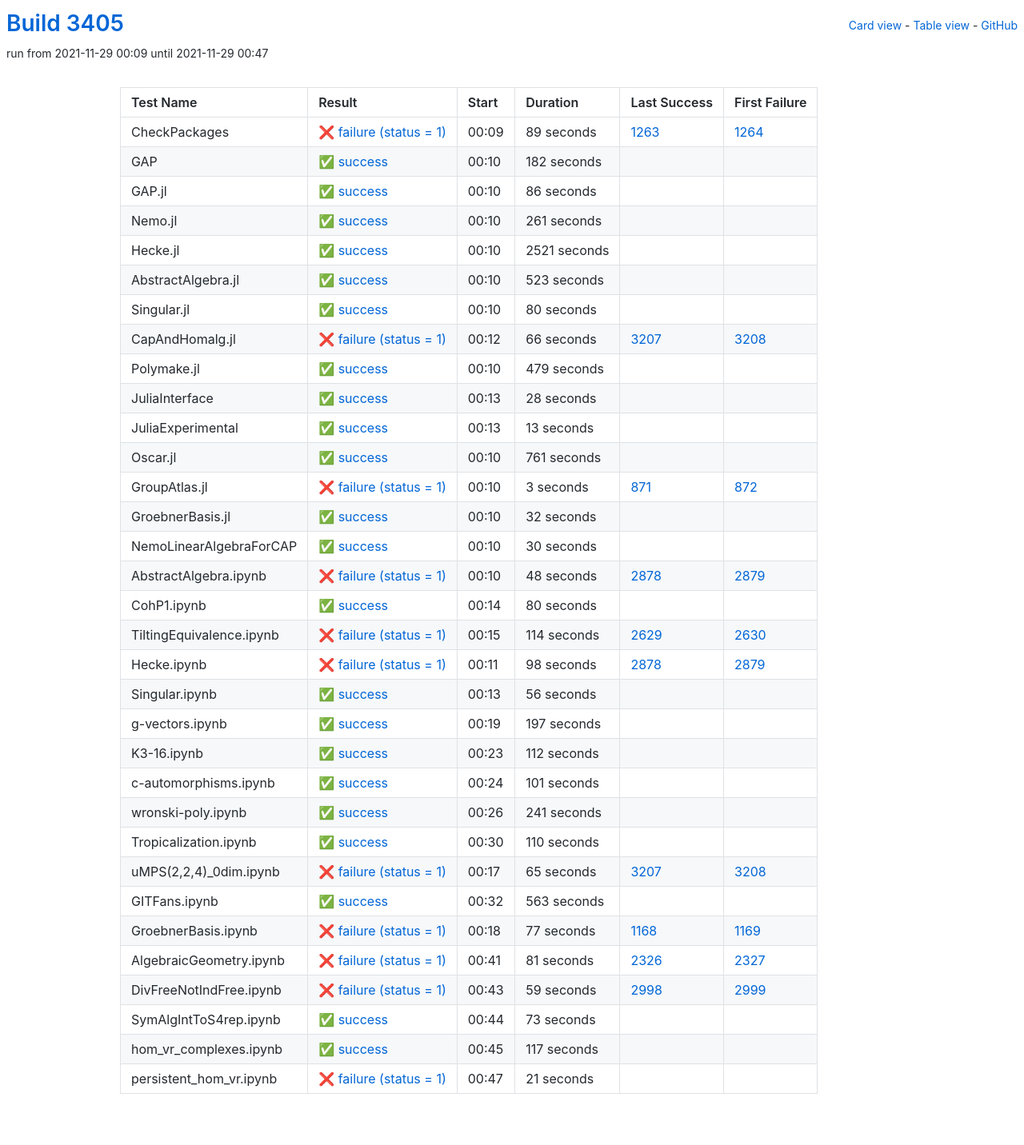
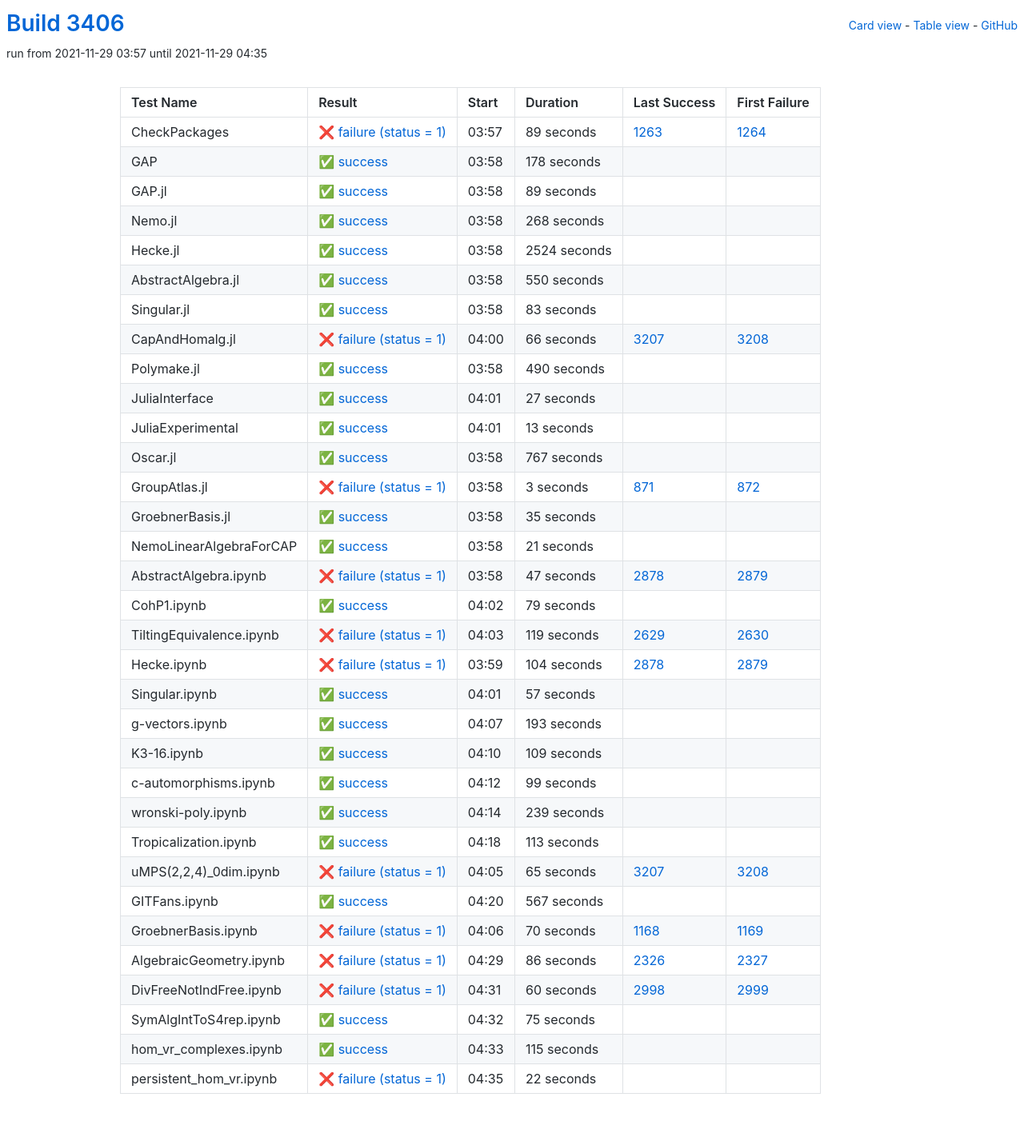
Before and after one commit to oscar-system/oscar-ci-status-stable, a Jekyll site: the page built from table.html, in a window 1280 px wide. Shown: the whole page at 80% size. Built offline with Jekyll 4.4.1, drawn with Linux system fonts in a browser that asks for light colours.

Commit message:
Build #3406

```diff
--- a/_data/ci.yml
+++ b/_data/ci.yml
@@ -1,6 +1,6 @@
 ---
-build: 3405
-build_url: https://oscarci.mathematik.uni-kl.de/job/oscar-stable/3405/
+build: 3406
+build_url: https://oscarci.mathematik.uni-kl.de/job/oscar-stable/3406/
 job: oscar-stable
 organization: oscar-system
 repo: oscar-ci-status-stable
@@ -8,8 +8,8 @@ repourl: https://github.com/oscar-system/oscar-ci-status-stable
 tests:
 - name: CheckPackages
   id: checkpackages
-  log: https://oscarci.mathematik.uni-kl.de/job/oscar-stable/3405/artifact/logs/build-3405/CheckPackages.log
-  start: 2021-11-29 00:09
+  log: https://oscarci.mathematik.uni-kl.de/job/oscar-stable/3406/artifact/logs/build-3406/CheckPackages.log
+  start: 2021-11-29 03:57
   success: false
   exitcode: 1
   status: failure
@@ -20,80 +20,80 @@ tests:
   first_failure_url: https://oscarci.mathematik.uni-kl.de/job/oscar-stable/1264/
 - name: GAP
   id: gap
-  log: https://oscarci.mathematik.uni-kl.de/job/oscar-stable/3405/artifact/logs/build-3405/GAP.log
-  start: 2021-11-29 00:10
+  log: https://oscarci.mathematik.uni-kl.de/job/oscar-stable/3406/artifact/logs/build-3406/GAP.log
+  start: 2021-11-29 03:58
   success: true
   exitcode: 0
   status: success
-  duration: 182
+  duration: 178
   last_success: false
   last_success_url:
   first_failure: false
   first_failure_url:
 - name: GAP.jl
   id: gap-jl
-  log: https://oscarci.mathematik.uni-kl.de/job/oscar-stable/3405/artifact/logs/build-3405/GAP.jl.log
-  start: 2021-11-29 00:10
+  log: https://oscarci.mathematik.uni-kl.de/job/oscar-stable/3406/artifact/logs/build-3406/GAP.jl.log
+  start: 2021-11-29 03:58
   success: true
   exitcode: 0
   status: success
-  duration: 86
+  duration: 89
   last_success: false
   last_success_url:
   first_failure: false
   first_failure_url:
 - name: Nemo.jl
   id: nemo-jl
-  log: https://oscarci.mathematik.uni-kl.de/job/oscar-stable/3405/artifact/logs/build-3405/Nemo.jl.log
-  start: 2021-11-29 00:10
+  log: https://oscarci.mathematik.uni-kl.de/job/oscar-stable/3406/artifact/logs/build-3406/Nemo.jl.log
+  start: 2021-11-29 03:58
   success: true
   exitcode: 0
   status: success
-  duration: 261
+  duration: 268
   last_success: false
   last_success_url:
   first_failure: false
   first_failure_url:
 - name: Hecke.jl
   id: hecke-jl
-  log: https://oscarci.mathematik.uni-kl.de/job/oscar-stable/3405/artifact/logs/build-3405/Hecke.jl.log
-  start: 2021-11-29 00:10
+  log: https://oscarci.mathematik.uni-kl.de/job/oscar-stable/3406/artifact/logs/build-3406/Hecke.jl.log
+  start: 2021-11-29 03:58
   success: true
   exitcode: 0
   status: success
-  duration: 2521
+  duration: 2524
   last_success: false
   last_success_url:
   first_failure: false
   first_failure_url:
 - name: AbstractAlgebra.jl
   id: abstractalgebra-jl
-  log: https://oscarci.mathematik.uni-kl.de/job/oscar-stable/3405/artifact/logs/build-3405/AbstractAlgebra.jl.log
-  start: 2021-11-29 00:10
+  log: https://oscarci.mathematik.uni-kl.de/job/oscar-stable/3406/artifact/logs/build-3406/AbstractAlgebra.jl.log
+  start: 2021-11-29 03:58
   success: true
   exitcode: 0
   status: success
-  duration: 523
+  duration: 550
   last_success: false
   last_success_url:
   first_failure: false
   first_failure_url:
 - name: Singular.jl
   id: singular-jl
-  log: https://oscarci.mathematik.uni-kl.de/job/oscar-stable/3405/artifact/logs/build-3405/Singular.jl.log
-  start: 2021-11-29 00:10
+  log: https://oscarci.mathematik.uni-kl.de/job/oscar-stable/3406/artifact/logs/build-3406/Singular.jl.log
+  start: 2021-11-29 03:58
   success: true
   exitcode: 0
   status: success
-  duration: 80
+  duration: 83
   last_success: false
   last_success_url:
   first_failure: false
   first_failure_url:
 - name: CapAndHomalg.jl
   id: capandhomalg-jl
-  log: https://oscarci.mathematik.uni-kl.de/job/oscar-stable/3405/artifact/logs/build-3405/CapAndHomalg.jl.log
-  start: 2021-11-29 00:12
+  log: https://oscarci.mathematik.uni-kl.de/job/oscar-stable/3406/artifact/logs/build-3406/CapAndHomalg.jl.log
+  start: 2021-11-29 04:00
   success: false
   exitcode: 1
   status: failure
@@ -104,32 +104,32 @@ tests:
   first_failure_url: https://oscarci.mathematik.uni-kl.de/job/oscar-stable/3208/
 - name: Polymake.jl
   id: polymake-jl
-  log: https://oscarci.mathematik.uni-kl.de/job/oscar-stable/3405/artifact/logs/build-3405/Polymake.jl.log
-  start: 2021-11-29 00:10
+  log: https://oscarci.mathematik.uni-kl.de/job/oscar-stable/3406/artifact/logs/build-3406/Polymake.jl.log
+  start: 2021-11-29 03:58
   success: true
   exitcode: 0
   status: success
-  duration: 479
+  duration: 490
   last_success: false
   last_success_url:
   first_failure: false
   first_failure_url:
 - name: JuliaInterface
   id: juliainterface
-  log: https://oscarci.mathematik.uni-kl.de/job/oscar-stable/3405/artifact/logs/build-3405/JuliaInterface.log
-  start: 2021-11-29 00:13
+  log: https://oscarci.mathematik.uni-kl.de/job/oscar-stable/3406/artifact/logs/build-3406/JuliaInterface.log
+  start: 2021-11-29 04:01
   success: true
   exitcode: 0
   status: success
-  duration: 28
+  duration: 27
   last_success: false
   last_success_url:
   first_failure: false
   first_failure_url:
 - name: JuliaExperimental
   id: juliaexperimental
-  log: https://oscarci.mathematik.uni-kl.de/job/oscar-stable/3405/artifact/logs/build-3405/JuliaExperimental.log
-  start: 2021-11-29 00:13
+  log: https://oscarci.mathematik.uni-kl.de/job/oscar-stable/3406/artifact/logs/build-3406/JuliaExperimental.log
+  start: 2021-11-29 04:01
   success: true
   exitcode: 0
   status: success
@@ -140,20 +140,20 @@ tests:
   first_failure_url:
 - name: Oscar.jl
   id: oscar-jl
-  log: https://oscarci.mathematik.uni-kl.de/job/oscar-stable/3405/artifact/logs/build-3405/Oscar.jl.log
-  start: 2021-11-29 00:10
+  log: https://oscarci.mathematik.uni-kl.de/job/oscar-stable/3406/artifact/logs/build-3406/Oscar.jl.log
+  start: 2021-11-29 03:58
   success: true
   exitcode: 0
   status: success
-  duration: 761
+  duration: 767
   last_success: false
   last_success_url:
   first_failure: false
   first_failure_url:
 - name: GroupAtlas.jl
   id: groupatlas-jl
-  log: https://oscarci.mathematik.uni-kl.de/job/oscar-stable/3405/artifact/logs/build-3405/GroupAtlas.jl.log
-  start: 2021-11-29 00:10
+  log: https://oscarci.mathematik.uni-kl.de/job/oscar-stable/3406/artifact/logs/build-3406/GroupAtlas.jl.log
+  start: 2021-11-29 03:58
   success: false
   exitcode: 1
   status: failure
@@ -164,152 +164,152 @@ tests:
   first_failure_url: https://oscarci.mathematik.uni-kl.de/job/oscar-stable/872/
 - name: GroebnerBasis.jl
   id: groebnerbasis-jl
-  log: https://oscarci.mathematik.uni-kl.de/job/oscar-stable/3405/artifact/logs/build-3405/GroebnerBasis.jl.log
-  start: 2021-11-29 00:10
+  log: https://oscarci.mathematik.uni-kl.de/job/oscar-stable/3406/artifact/logs/build-3406/GroebnerBasis.jl.log
+  start: 2021-11-29 03:58
   success: true
   exitcode: 0
   status: success
-  duration: 32
+  duration: 35
   last_success: false
   last_success_url:
   first_failure: false
   first_failure_url:
 - name: NemoLinearAlgebraForCAP
   id: nemolinearalgebraforcap
-  log: https://oscarci.mathematik.uni-kl.de/job/oscar-stable/3405/artifact/logs/build-3405/NemoLinearAlgebraForCAP.log
-  start: 2021-11-29 00:10
+  log: https://oscarci.mathematik.uni-kl.de/job/oscar-stable/3406/artifact/logs/build-3406/NemoLinearAlgebraForCAP.log
+  start: 2021-11-29 03:58
   success: true
   exitcode: 0
   status: success
-  duration: 30
+  duration: 21
   last_success: false
   last_success_url:
   first_failure: false
   first_failure_url:
 - name: AbstractAlgebra.ipynb
   id: abstractalgebra-ipynb
-  log: https://oscarci.mathematik.uni-kl.de/job/oscar-stable/3405/artifact/logs/build-3405/AbstractAlgebra.ipynb.log
-  start: 2021-11-29 00:10
+  log: https://oscarci.mathematik.uni-kl.de/job/oscar-stable/3406/artifact/logs/build-3406/AbstractAlgebra.ipynb.log
+  start: 2021-11-29 03:58
   success: false
   exitcode: 1
   status: failure
-  duration: 48
+  duration: 47
   last_success: 2878
   last_success_url: https://oscarci.mathematik.uni-kl.de/job/oscar-stable/2878/
   first_failure: 2879
   first_failure_url: https://oscarci.mathematik.uni-kl.de/job/oscar-stable/2879/
 - name: CohP1.ipynb
   id: cohp1-ipynb
-  log: https://oscarci.mathematik.uni-kl.de/job/oscar-stable/3405/artifact/logs/build-3405/CohP1.ipynb.log
-  start: 2021-11-29 00:14
+  log: https://oscarci.mathematik.uni-kl.de/job/oscar-stable/3406/artifact/logs/build-3406/CohP1.ipynb.log
+  start: 2021-11-29 04:02
   success: true
   exitcode: 0
   status: success
-  duration: 80
+  duration: 79
   last_success: false
   last_success_url:
   first_failure: false
   first_failure_url:
 - name: TiltingEquivalence.ipynb
   id: tiltingequivalence-ipynb
-  log: https://oscarci.mathematik.uni-kl.de/job/oscar-stable/3405/artifact/logs/build-3405/TiltingEquivalence.ipynb.log
-  start: 2021-11-29 00:15
+  log: https://oscarci.mathematik.uni-kl.de/job/oscar-stable/3406/artifact/logs/build-3406/TiltingEquivalence.ipynb.log
+  start: 2021-11-29 04:03
   success: false
   exitcode: 1
   status: failure
-  duration: 114
+  duration: 119
   last_success: 2629
   last_success_url: https://oscarci.mathematik.uni-kl.de/job/oscar-stable/2629/
   first_failure: 2630
   first_failure_url: https://oscarci.mathematik.uni-kl.de/job/oscar-stable/2630/
 - name: Hecke.ipynb
   id: hecke-ipynb
-  log: https://oscarci.mathematik.uni-kl.de/job/oscar-stable/3405/artifact/logs/build-3405/Hecke.ipynb.log
-  start: 2021-11-29 00:11
+  log: https://oscarci.mathematik.uni-kl.de/job/oscar-stable/3406/artifact/logs/build-3406/Hecke.ipynb.log
+  start: 2021-11-29 03:59
   success: false
   exitcode: 1
   status: failure
-  duration: 98
+  duration: 104
   last_success: 2878
   last_success_url: https://oscarci.mathematik.uni-kl.de/job/oscar-stable/2878/
   first_failure: 2879
   first_failure_url: https://oscarci.mathematik.uni-kl.de/job/oscar-stable/2879/
 - name: Singular.ipynb
   id: singular-ipynb
-  log: https://oscarci.mathematik.uni-kl.de/job/oscar-stable/3405/artifact/logs/build-3405/Singular.ipynb.log
-  start: 2021-11-29 00:13
+  log: https://oscarci.mathematik.uni-kl.de/job/oscar-stable/3406/artifact/logs/build-3406/Singular.ipynb.log
+  start: 2021-11-29 04:01
   success: true
   exitcode: 0
   status: success
-  duration: 56
+  duration: 57
   last_success: false
   last_success_url:
   first_failure: false
   first_failure_url:
 - name: g-vectors.ipynb
   id: g-vectors-ipynb
-  log: https://oscarci.mathematik.uni-kl.de/job/oscar-stable/3405/artifact/logs/build-3405/g-vectors.ipynb.log
-  start: 2021-11-29 00:19
+  log: https://oscarci.mathematik.uni-kl.de/job/oscar-stable/3406/artifact/logs/build-3406/g-vectors.ipynb.log
+  start: 2021-11-29 04:07
   success: true
   exitcode: 0
   status: success
-  duration: 197
+  duration: 193
   last_success: false
   last_success_url:
   first_failure: false
   first_failure_url:
 - name: K3-16.ipynb
   id: k3-16-ipynb
-  log: https://oscarci.mathematik.uni-kl.de/job/oscar-stable/3405/artifact/logs/build-3405/K3-16.ipynb.log
-  start: 2021-11-29 00:23
+  log: https://oscarci.mathematik.uni-kl.de/job/oscar-stable/3406/artifact/logs/build-3406/K3-16.ipynb.log
+  start: 2021-11-29 04:10
   success: true
   exitcode: 0
   status: success
-  duration: 112
+  duration: 109
   last_success: false
   last_success_url:
   first_failure: false
   first_failure_url:
 - name: c-automorphisms.ipynb
   id: c-automorphisms-ipynb
-  log: https://oscarci.mathematik.uni-kl.de/job/oscar-stable/3405/artifact/logs/build-3405/c-automorphisms.ipynb.log
-  start: 2021-11-29 00:24
+  log: https://oscarci.mathematik.uni-kl.de/job/oscar-stable/3406/artifact/logs/build-3406/c-automorphisms.ipynb.log
+  start: 2021-11-29 04:12
   success: true
   exitcode: 0
   status: success
-  duration: 101
+  duration: 99
   last_success: false
   last_success_url:
   first_failure: false
   first_failure_url:
 - name: wronski-poly.ipynb
   id: wronski-poly-ipynb
-  log: https://oscarci.mathematik.uni-kl.de/job/oscar-stable/3405/artifact/logs/build-3405/wronski-poly.ipynb.log
-  start: 2021-11-29 00:26
+  log: https://oscarci.mathematik.uni-kl.de/job/oscar-stable/3406/artifact/logs/build-3406/wronski-poly.ipynb.log
+  start: 2021-11-29 04:14
   success: true
   exitcode: 0
   status: success
-  duration: 241
+  duration: 239
   last_success: false
   last_success_url:
   first_failure: false
   first_failure_url:
 - name: Tropicalization.ipynb
   id: tropicalization-ipynb
-  log: https://oscarci.mathematik.uni-kl.de/job/oscar-stable/3405/artifact/logs/build-3405/Tropicalization.ipynb.log
-  start: 2021-11-29 00:30
+  log: https://oscarci.mathematik.uni-kl.de/job/oscar-stable/3406/artifact/logs/build-3406/Tropicalization.ipynb.log
+  start: 2021-11-29 04:18
   success: true
   exitcode: 0
   status: success
-  duration: 110
+  duration: 113
   last_success: false
   last_success_url:
   first_failure: false
   first_failure_url:
 - name: uMPS(2,2,4)_0dim.ipynb
   id: umps-2-2-4-0dim-ipynb
-  log: https://oscarci.mathematik.uni-kl.de/job/oscar-stable/3405/artifact/logs/build-3405/uMPS-2-2-4-_0dim.ipynb.log
-  start: 2021-11-29 00:17
+  log: https://oscarci.mathematik.uni-kl.de/job/oscar-stable/3406/artifact/logs/build-3406/uMPS-2-2-4-_0dim.ipynb.log
+  start: 2021-11-29 04:05
   success: false
   exitcode: 1
   status: failure
@@ -320,84 +320,84 @@ tests:
   first_failure_url: https://oscarci.mathematik.uni-kl.de/job/oscar-stable/3208/
 - name: GITFans.ipynb
   id: gitfans-ipynb
-  log: https://oscarci.mathematik.uni-kl.de/job/oscar-stable/3405/artifact/logs/build-3405/GITFans.ipynb.log
-  start: 2021-11-29 00:32
+  log: https://oscarci.mathematik.uni-kl.de/job/oscar-stable/3406/artifact/logs/build-3406/GITFans.ipynb.log
+  start: 2021-11-29 04:20
   success: true
   exitcode: 0
   status: success
-  duration: 563
+  duration: 567
   last_success: false
   last_success_url:
   first_failure: false
   first_failure_url:
 - name: GroebnerBasis.ipynb
   id: groebnerbasis-ipynb
-  log: https://oscarci.mathematik.uni-kl.de/job/oscar-stable/3405/artifact/logs/build-3405/GroebnerBasis.ipynb.log
-  start: 2021-11-29 00:18
+  log: https://oscarci.mathematik.uni-kl.de/job/oscar-stable/3406/artifact/logs/build-3406/GroebnerBasis.ipynb.log
+  start: 2021-11-29 04:06
   success: false
   exitcode: 1
   status: failure
-  duration: 77
+  duration: 70
   last_success: 1168
   last_success_url: https://oscarci.mathematik.uni-kl.de/job/oscar-stable/1168/
   first_failure: 1169
   first_failure_url: https://oscarci.mathematik.uni-kl.de/job/oscar-stable/1169/
 - name: AlgebraicGeometry.ipynb
   id: algebraicgeometry-ipynb
-  log: https://oscarci.mathematik.uni-kl.de/job/oscar-stable/3405/artifact/logs/build-3405/AlgebraicGeometry.ipynb.log
-  start: 2021-11-29 00:41
+  log: https://oscarci.mathematik.uni-kl.de/job/oscar-stable/3406/artifact/logs/build-3406/AlgebraicGeometry.ipynb.log
+  start: 2021-11-29 04:29
   success: false
   exitcode: 1
   status: failure
-  duration: 81
+  duration: 86
   last_success: 2326
   last_success_url: https://oscarci.mathematik.uni-kl.de/job/oscar-stable/2326/
   first_failure: 2327
   first_failure_url: https://oscarci.mathematik.uni-kl.de/job/oscar-stable/2327/
 - name: DivFreeNotIndFree.ipynb
   id: divfreenotindfree-ipynb
-  log: https://oscarci.mathematik.uni-kl.de/job/oscar-stable/3405/artifact/logs/build-3405/DivFreeNotIndFree.ipynb.log
-  start: 2021-11-29 00:43
+  log: https://oscarci.mathematik.uni-kl.de/job/oscar-stable/3406/artifact/logs/build-3406/DivFreeNotIndFree.ipynb.log
+  start: 2021-11-29 04:31
   success: false
   exitcode: 1
   status: failure
-  duration: 59
+  duration: 60
   last_success: 2998
   last_success_url: https://oscarci.mathematik.uni-kl.de/job/oscar-stable/2998/
   first_failure: 2999
   first_failure_url: https://oscarci.mathematik.uni-kl.de/job/oscar-stable/2999/
 - name: SymAlgIntToS4rep.ipynb
   id: symalginttos4rep-ipynb
-  log: https://oscarci.mathematik.uni-kl.de/job/oscar-stable/3405/artifact/logs/build-3405/SymAlgIntToS4rep.ipynb.log
-  start: 2021-11-29 00:44
+  log: https://oscarci.mathematik.uni-kl.de/job/oscar-stable/3406/artifact/logs/build-3406/SymAlgIntToS4rep.ipynb.log
+  start: 2021-11-29 04:32
   success: true
   exitcode: 0
   status: success
-  duration: 73
+  duration: 75
   last_success: false
   last_success_url:
   first_failure: false
   first_failure_url:
 - name: hom_vr_complexes.ipynb
   id: hom-vr-complexes-ipynb
-  log: https://oscarci.mathematik.uni-kl.de/job/oscar-stable/3405/artifact/logs/build-3405/hom_vr_complexes.ipynb.log
-  start: 2021-11-29 00:45
+  log: https://oscarci.mathematik.uni-kl.de/job/oscar-stable/3406/artifact/logs/build-3406/hom_vr_complexes.ipynb.log
+  start: 2021-11-29 04:33
   success: true
   exitcode: 0
   status: success
-  duration: 117
+  duration: 115
   last_success: false
   last_success_url:
   first_failure: false
   first_failure_url:
 - name: persistent_hom_vr.ipynb
   id: persistent-hom-vr-ipynb
-  log: https://oscarci.mathematik.uni-kl.de/job/oscar-stable/3405/artifact/logs/build-3405/persistent_hom_vr.ipynb.log
-  start: 2021-11-29 00:47
+  log: https://oscarci.mathematik.uni-kl.de/job/oscar-stable/3406/artifact/logs/build-3406/persistent_hom_vr.ipynb.log
+  start: 2021-11-29 04:35
   success: false
   exitcode: 1
   status: failure
-  duration: 21
+  duration: 22
   last_success: false
   last_success_url:
   first_failure: false
```
Also changed, not shown: README.md.
